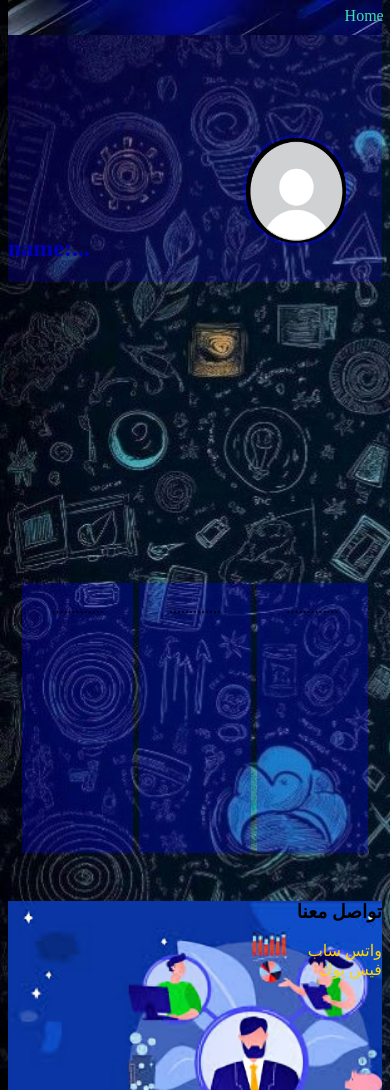
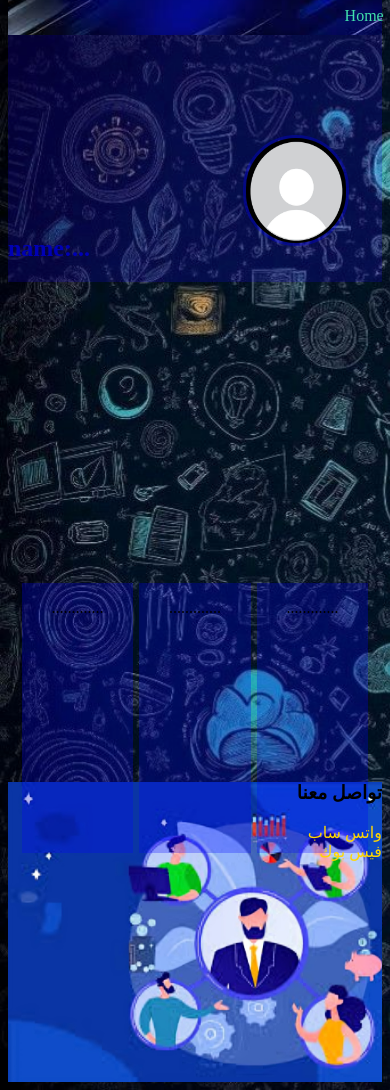
Before and after one commit to Ahmed-6400/cv, a plain HTML site: page index.html in a window 390 px wide. Shown: the part 81-1171 px from the top of the page. Drawn offline with Linux system fonts and the light colour scheme.

Commit message:
Update style.css

```diff
--- a/style.css
+++ b/style.css
@@ -91,6 +91,7 @@ a{
     background-size: cover;
     background-repeat: no-repeat;
     height: 300px;
+    margin-top: 100px;
 }
 
 .L1{
@@ -153,14 +154,18 @@ h2{
     .b2{
         margin-left: 40%;
     }
-
+    .c{
+        height: 200px;
+    }
 
 }
 @media (max-width:461px){
     .b2{
         margin-left: 30%;
     }
-
+    .c{
+        height: 100px;
+    }
 
 }
 @media (max-width:400px){
```
